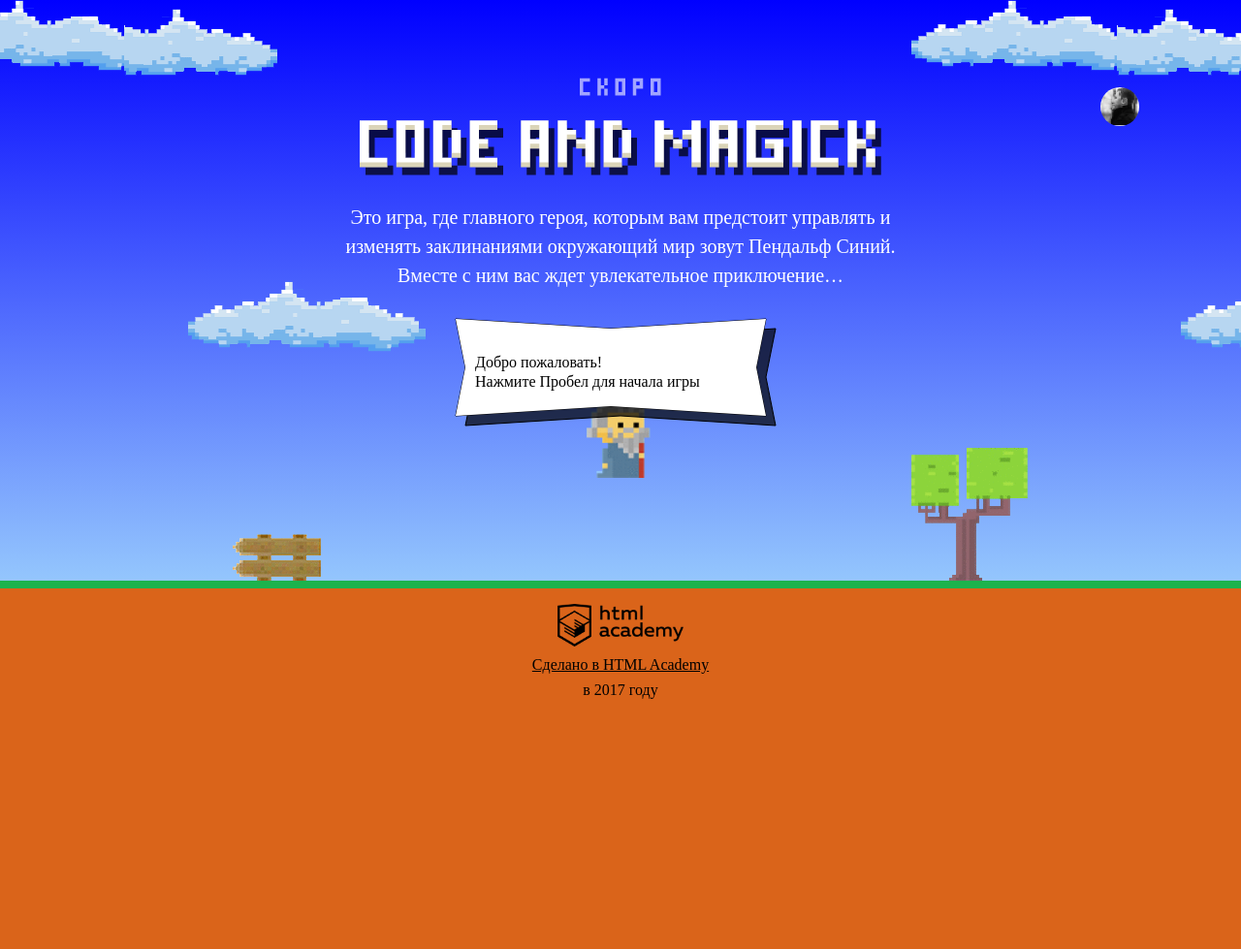
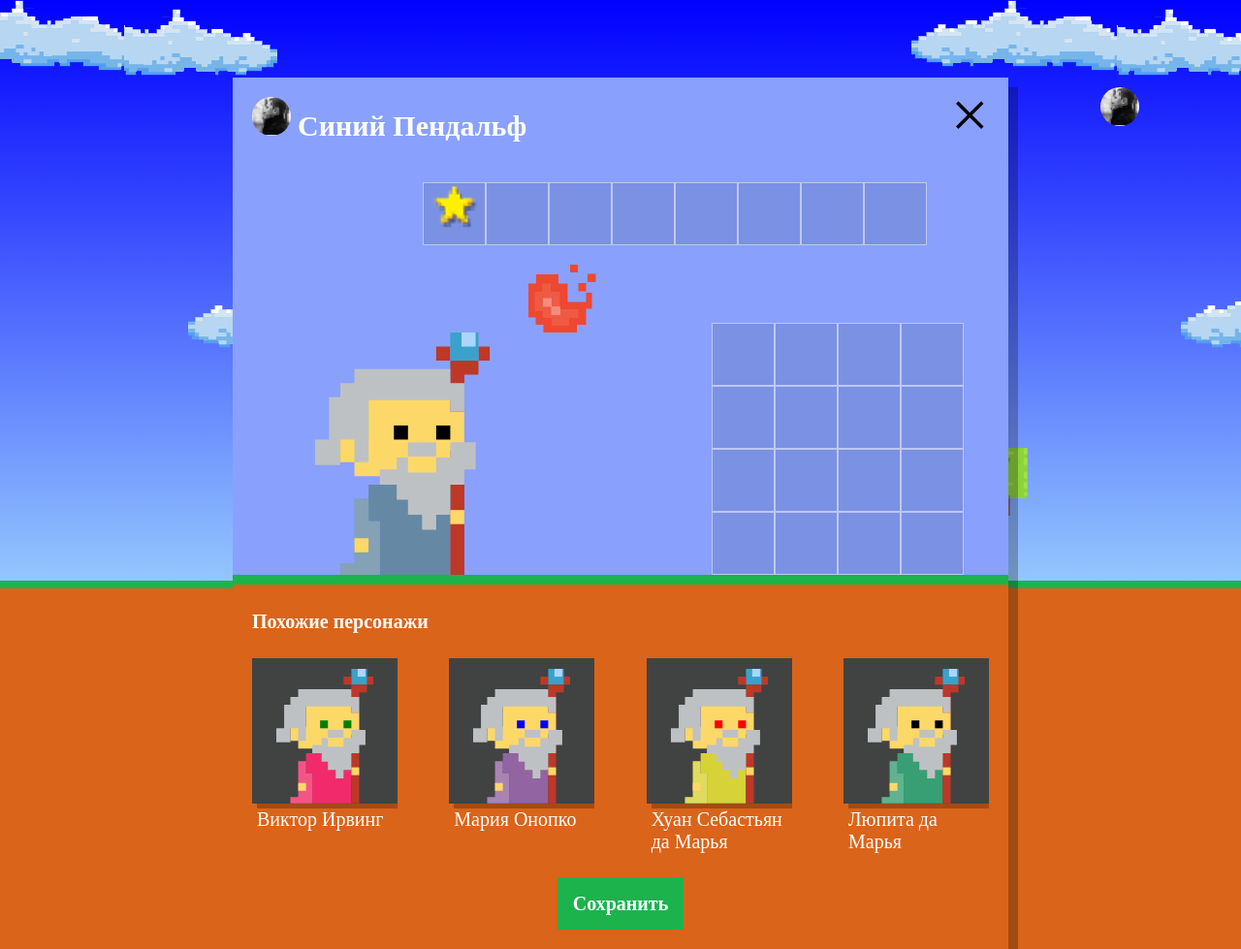
Before and after one commit to alte0/43745-code-and-magick, a website: page index.html in a window 1280 px wide. Shown: the whole page at 97% size. Before the commit the page ends 800 px from the top, so only its background shows below. Drawn offline with Linux system fonts and the light colour scheme; a web font is replaced by a local one.

Commit message:
Список похожих персонажей

```diff
--- a/index.html
+++ b/index.html
@@ -207,5 +207,6 @@
 </script>
 <script src="js/stat.js"></script>
 <script src="js/game.js"></script>
+<script src="js/setup.js"></script>
 </body>
 </html>
--- /dev/null
+++ b/js/setup.js
@@ -0,0 +1,52 @@
+'use strict';
+
+(function () {
+
+  var userDialog = document.querySelector('.setup');
+  userDialog.classList.remove('hidden');
+
+  var similarListElement = userDialog.querySelector('.setup-similar-list');
+
+  var similarWizardTemplate = document.querySelector('#similar-wizard-template').content.querySelector('.setup-similar-item');
+
+  var WIZARD_NAMES = ['Иван', 'Хуан Себастьян', 'Мария', 'Кристоф', 'Виктор', 'Юлия', 'Люпита', 'Вашингтон'];
+  var WIZARD_SURNAME = ['да Марья', 'Верон', 'Мирабелла', 'Вальц', 'Онопко', 'Топольницкая', 'Нионго', 'Ирвинг'];
+  var WIZARD_COAT_COLOR = ['rgb(101, 137, 164)', 'rgb(241, 43, 107)', 'rgb(146, 100, 161)', 'rgb(56, 159, 117)', 'rgb(215, 210, 55)', 'rgb(0, 0, 0)'];
+  var WIZARD_EYES_COLOR = ['black', 'red', 'blue', 'yellow', 'green'];
+
+  var wizards = [];
+
+  var randomIndexOfArray = function (arr) {
+    return arr[Math.floor(Math.random() * arr.length)];
+  };
+
+  var randomWizards = function (arr, number) {
+    for (var i = 0; i < number; i++) {
+      arr[i] = {};
+      arr[i].name = randomIndexOfArray(WIZARD_NAMES) + ' ' + randomIndexOfArray(WIZARD_SURNAME);
+      arr[i].coatColor = randomIndexOfArray(WIZARD_COAT_COLOR);
+      arr[i].eyesColor = randomIndexOfArray(WIZARD_EYES_COLOR);
+    }
+  };
+  randomWizards(wizards, 4);
+
+  var renderWizard = function (wizard) {
+    var wizardElement = similarWizardTemplate.cloneNode(true);
+
+    wizardElement.querySelector('.setup-similar-label').textContent = wizard.name;
+    wizardElement.querySelector('.wizard-coat').style.fill = wizard.coatColor;
+    wizardElement.querySelector('.wizard-eyes').style.fill = wizard.eyesColor;
+
+    return wizardElement;
+  };
+
+  var fragment = document.createDocumentFragment();
+  for (var i = 0; i < wizards.length; i++) {
+    fragment.appendChild(renderWizard(wizards[i]));
+  }
+
+  similarListElement.appendChild(fragment);
+
+  document.querySelector('.setup-similar').classList.remove('hidden');
+
+})();
```
